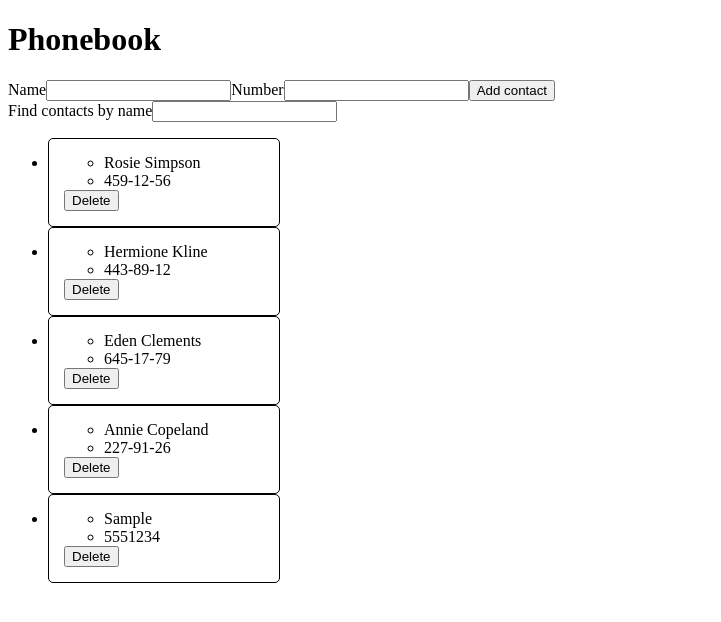
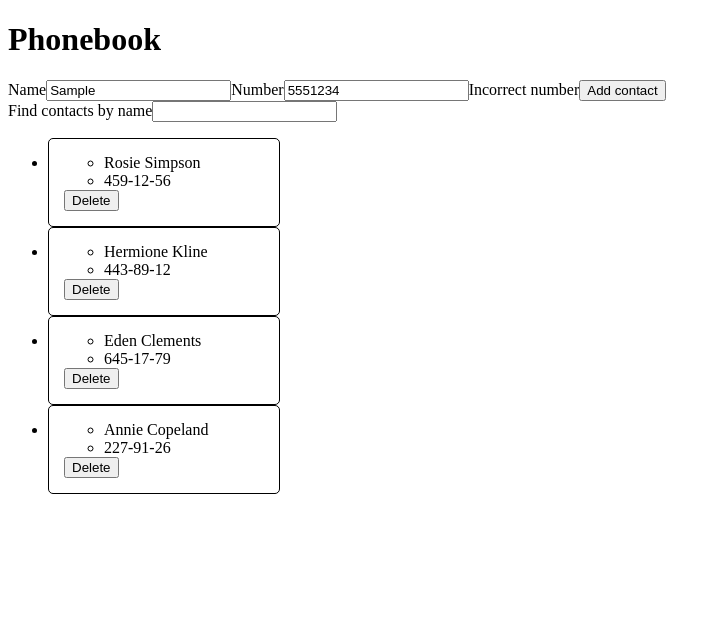
Before and after one commit to Hrechaniuk1/goit-react-hw-03-test, a React (Vite) app: page / in a window 1280 px wide. Both pictures are taken after typing "Sample", "5551234" into the empty fields and a click on the button "Add contact". Shown: the top 622 px of the page, without its empty margins (0-721 px from the left). Built offline with nearby package versions, Linux system fonts and the light colour scheme.

Commit message:
css left

```diff
--- a/src/Components/App.jsx
+++ b/src/Components/App.jsx
@@ -1,4 +1,6 @@
 import { useState } from 'react'
+import { useEffect } from 'react'
+
 // -----
 // import css from './App.module.css'
 import SearchBox from './SearchBox/SearchBox'
@@ -9,9 +11,18 @@ import initialData from './ContactsData/ContactsData.json'
 
 
 export default function App() {
+    const [initial, setInitial] = useState(() => {
+        const storageData = JSON.parse(localStorage.getItem('contacts'))
+        if (storageData) {
+            return storageData
+        }
+        return initialData
+    })
+    const [search, setSearch] = useState('')
 
-    const [initial, setInitial] = useState(initialData)
-    const [search, setSearch] = useState('')
+    useEffect(() => {
+        localStorage.setItem("contacts", JSON.stringify(initial))
+    }, [initial])
 
     function addContact(data) {
         setInitial((prevVersion) => {
@@ -30,7 +41,7 @@ export default function App() {
     return (
         <div>
             <h1>Phonebook</h1>
-            <ContactForm addContact={addContact}/>
+            <ContactForm addContact={addContact} />
             <SearchBox
             inputValue={search}
             doSearch={setSearch}
--- a/src/Components/ContactForm/ContactForm.jsx
+++ b/src/Components/ContactForm/ContactForm.jsx
@@ -1,17 +1,24 @@
 import { Formik, Form, Field } from 'formik'
 import { useId } from "react";
+import * as Yup from "yup";
+import { ErrorMessage } from "formik"
 
 // import css from './ContactForm.module.css'
+
 
 
 export default function ContactForm({addContact}) {
     const nameId = useId()
     const telId = useId()
-    const itemId = useId()
+    const itemId = Math.random()
+    const ContactSchema = Yup.object().shape({
+        name: Yup.string().matches(/^[a-zA-Z]+$/, 'Name must contain only English letters').min(2, '1 letter? For real?').max(15, 'Name is too long').required('Enter the name please'),
+        number: Yup.string().matches(/^\d{3}-\d{2}-\d{2}$/, 'Incorrect number').required('Enter the number please')
+    })
 
     function submitHandler(values, actions) {
+        values.id = itemId
         addContact(values)
-        values.id = itemId
         actions.resetForm()
 
     }
@@ -21,13 +28,16 @@ export default function ContactForm({addContact}) {
                 name: '',
                 number: '',
             }}
-            onSubmit={submitHandler}
+        onSubmit={submitHandler}
+        validationSchema={ContactSchema}
         >
             <Form>
                 <label htmlFor={nameId}>Name</label>
-                <Field type='text' name='name' id={nameId} required></Field>
+            <Field type='text' name='name' id={nameId}></Field>
+            <ErrorMessage name='name' component='span'></ErrorMessage>
                 <label htmlFor={telId}>Number</label>
-                <Field type='tel' name='number' id={telId} required></Field>
+            <Field type='tel' name='number' id={telId} ></Field>
+            <ErrorMessage name='number' component='span'></ErrorMessage>
                 <button>Add contact</button>
             </Form>
         </Formik>)
--- a/src/main.jsx
+++ b/src/main.jsx
@@ -3,7 +3,9 @@ import ReactDOM from 'react-dom/client'
 import App from './Components/App'
 import './index.css'
 
-ReactDOM.createRoot(document.getElementById('root')).render(
+ReactDOM.createRoot(document.getElementById('root'), {
+  identifierPrefix: 'contacts-book-app-'
+}).render(
   <React.StrictMode>
     <App />
   </React.StrictMode>,
```
